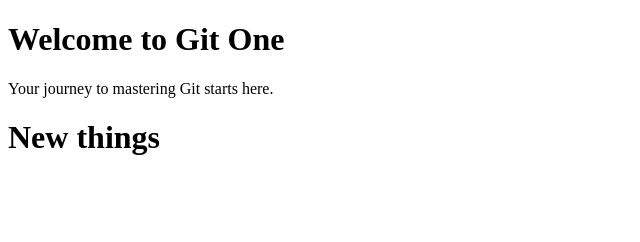
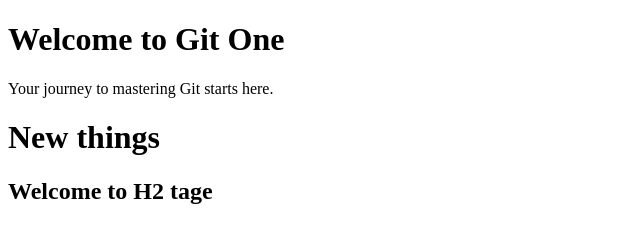
Before and after one commit to KuldeepGole/git-one, a plain HTML site: page index.html in a window 1280 px wide. Shown: the whole page, without its empty margins (0-640 px from the left). Drawn offline with Linux system fonts and the light colour scheme.

Commit message:
Added H2

```diff
--- a/index.html
+++ b/index.html
@@ -9,5 +9,6 @@
     <h1>Welcome to Git One</h1>
     <p>Your journey to mastering Git starts here.</p>
     <h1>New things</h1>
+    <h2>Welcome to H2 tage</h2>
 </body>
 </html>
```
